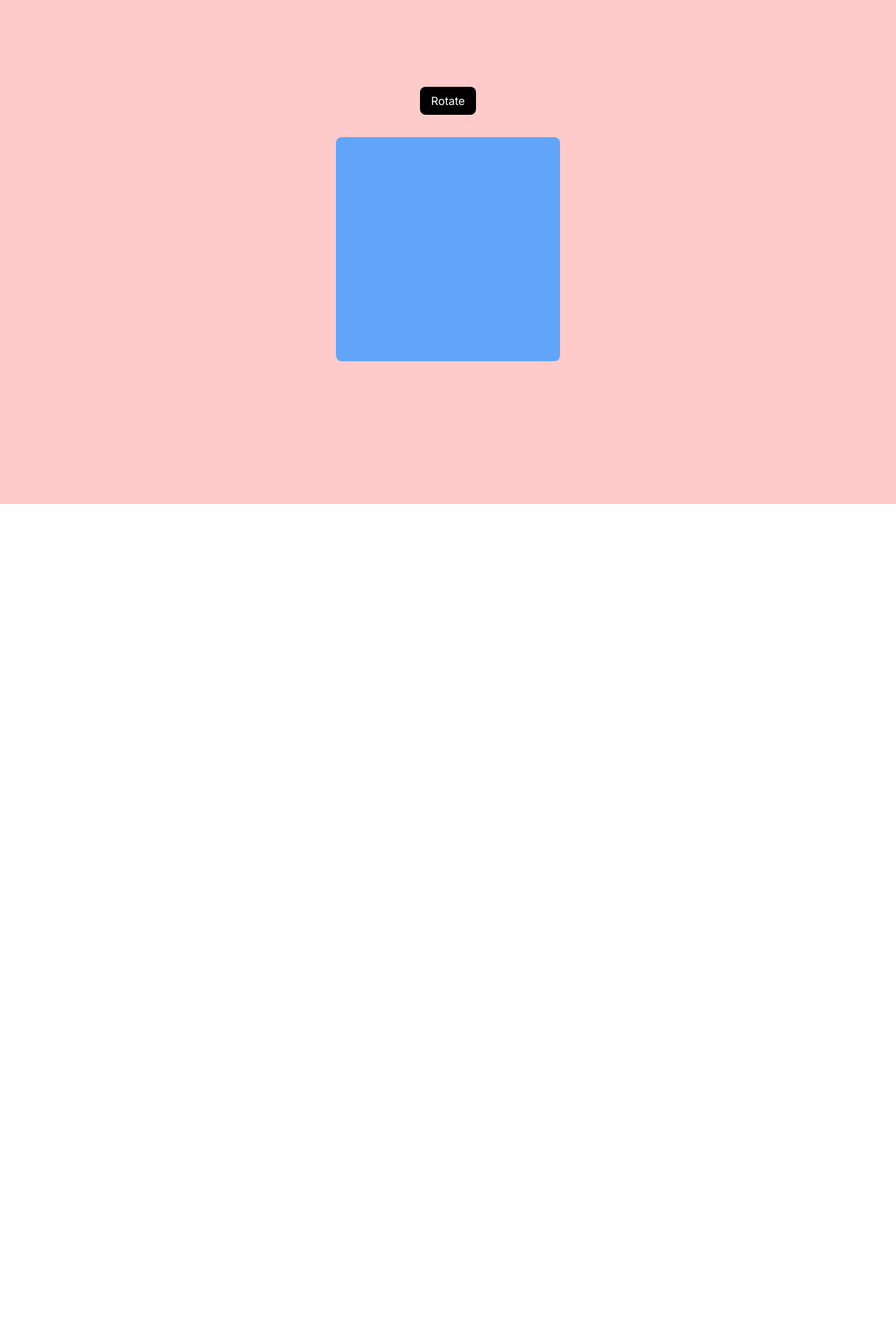
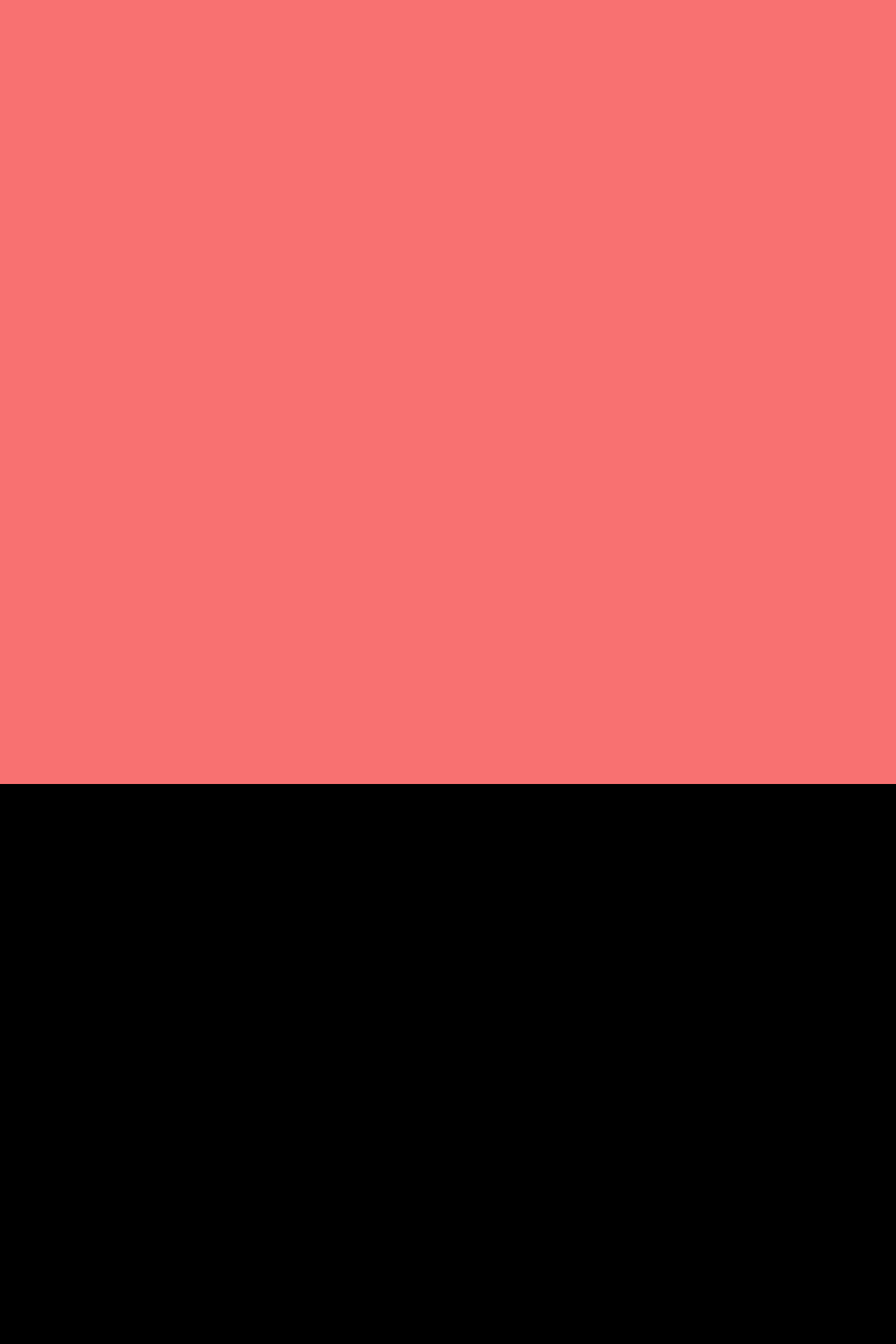
Before and after one commit to nishanbudhathoki2266/framer-rnd, a Next.js app in the folder next-framer/: page /framer-playground in a window 1280 px wide. Shown: the part 80-2000 px from the top of the page at 70% size. Before the commit the page ends 800 px from the top, so only its background shows below. Built offline with nearby package versions, Linux system fonts and the light colour scheme.

Commit message:
Played around with view based animations

```diff
--- a/next-framer/src/app/framer-playground/page.jsx
+++ b/next-framer/src/app/framer-playground/page.jsx
@@ -1,10 +1,23 @@
 "use client";
 
-import React, { useState } from "react";
-import { motion, AnimatePresence, useAnimationControls } from "framer-motion";
+import React, { useRef, useState } from "react";
+import {
+  motion,
+  AnimatePresence,
+  useAnimationControls,
+  useInView,
+} from "framer-motion";
 
 const FramerPlayGround = () => {
   const rotateControls = useAnimationControls();
+
+  const ref = useRef(null);
+
+  const isInView = useInView(ref, {
+    once: true,
+  });
+
+  console.log(isInView);
 
   const [isVisible, setIsVisible] = useState(true);
 
@@ -19,7 +32,8 @@ const FramerPlayGround = () => {
   };
 
   return (
-    <div className="min-h-screen bg-red-200 flex justify-center items-center flex-col gap-8 py-8">
+    // <div className="min-h-screen bg-red-200 flex justify-center items-center flex-col gap-8 py-8">
+    <>
       {/* Basic of motion and AnimatePresence */}
       {/* <motion.button
         className="bg-black text-white px-4 py-2 rounded-lg"
@@ -43,9 +57,8 @@ const FramerPlayGround = () => {
           />
         )}
       </AnimatePresence> */}
-
       {/* useAnimationControls */}
-      <motion.button
+      {/* <motion.button
         className="bg-black text-white px-4 py-2 rounded-lg"
         onClick={handleClickRotate}
       >
@@ -68,8 +81,24 @@ const FramerPlayGround = () => {
           duration: 0.8,
           ease: "easeInOut",
         }}
+      /> */}
+
+      {/* View based animations */}
+
+      <div className="min-h-[150vh] bg-red-400"></div>
+      <motion.div
+        className="min-h-screen bg-black"
+        initial={{ opacity: 0 }}
+        whileInView={{ opacity: 1 }}
+        transition={{ duration: 1 }}
       />
-    </div>
+      <div
+        ref={ref}
+        className={`min-h-screen ${
+          isInView ? "bg-blue-600" : "bg-red-600"
+        } transition-colors duration-100`}
+      />
+    </>
   );
 };
 
```
